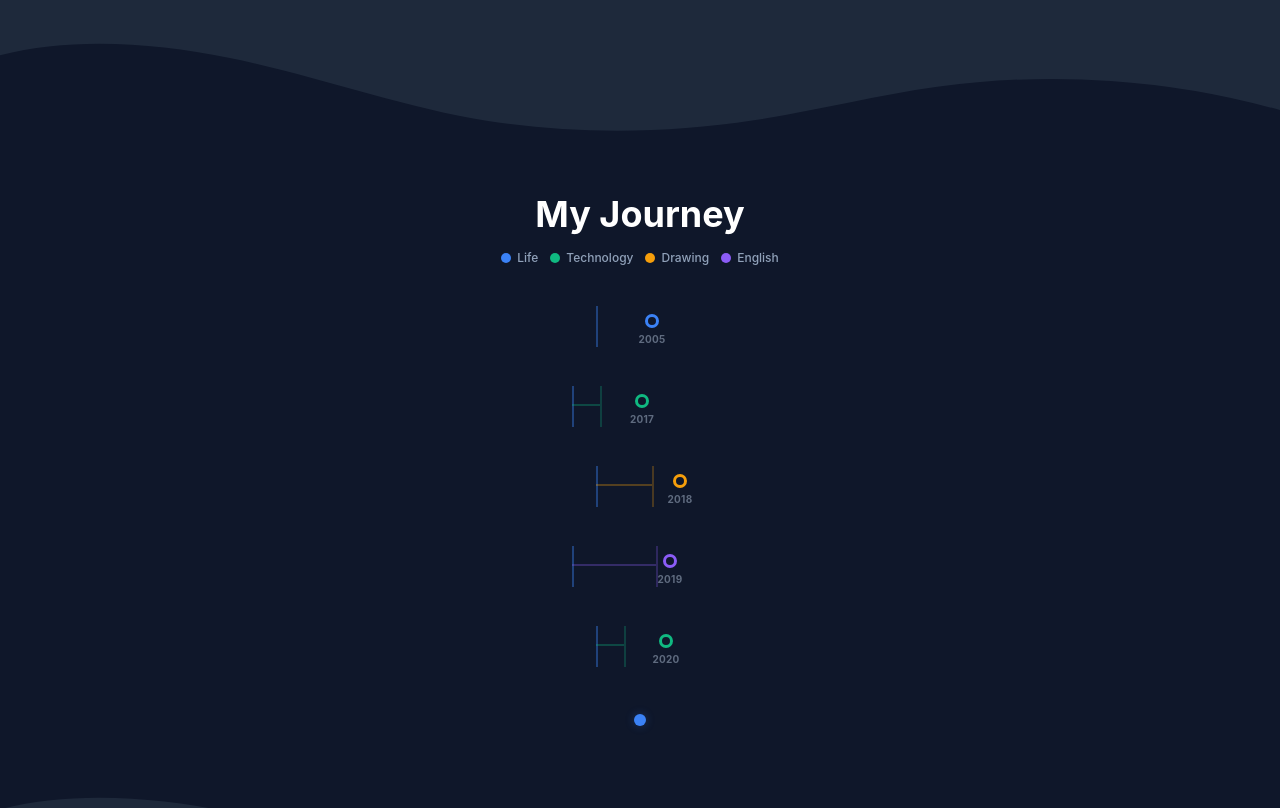
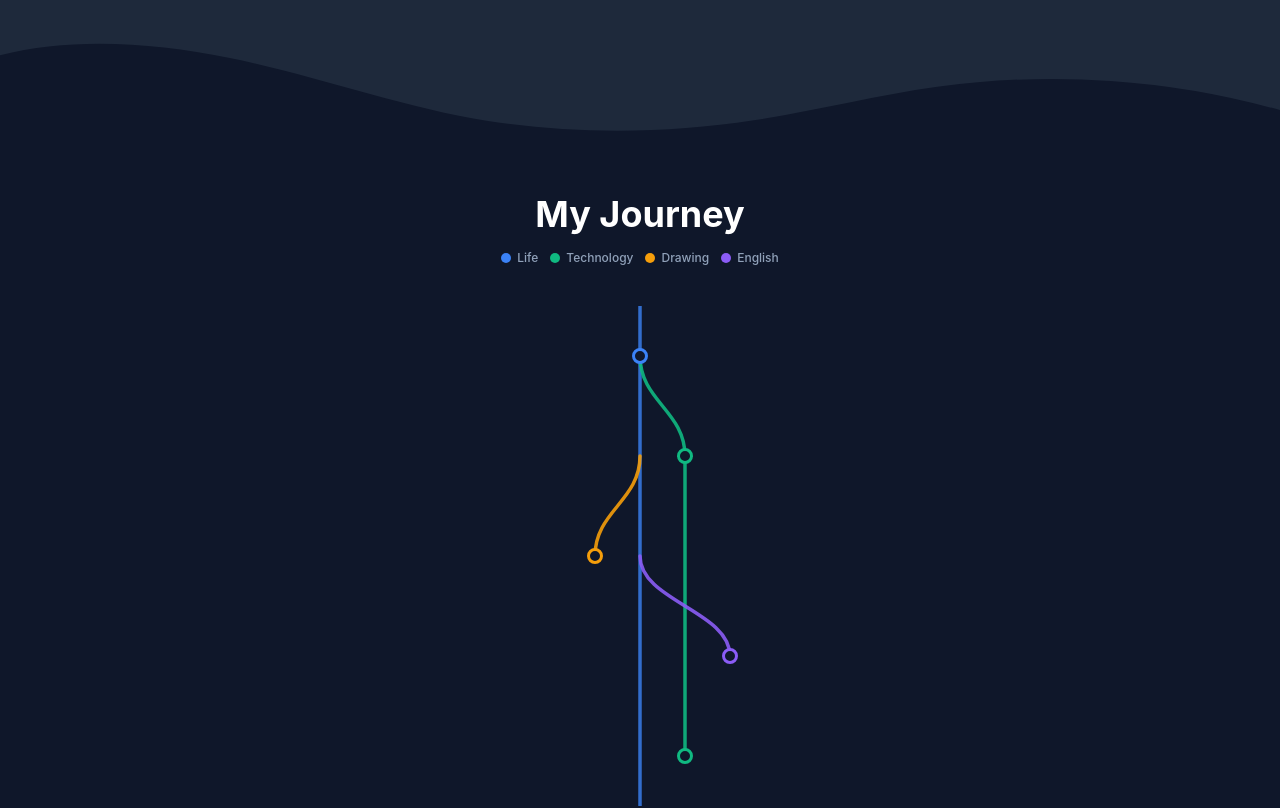
Before and after one commit to pedr0fsc/dev-portfolio, a React (Vite) app: page / in a window 1280 px wide. Shown: the part 560-1368 px from the top of the page. Built offline with nearby package versions, Linux system fonts and the light colour scheme.

Commit message:
Best display for graph and informations

```diff
--- a/src/components/GitGraph.jsx
+++ b/src/components/GitGraph.jsx
@@ -1,6 +1,9 @@
 import { useState, useMemo } from "react";
 import { useApp } from "../context/AppContext";
 import graphData from "../data/graph.json";
+
+const ROW_HEIGHT = 100; // Espaçamento vertical
+const COL_WIDTH = 45;   // Espaçamento horizontal entre colunas
 
 function buildTimeline(branches) {
   const allNodes = [];
@@ -19,7 +22,6 @@ function buildTimeline(branches) {
     });
   });
 
-  // Sort chronologically by year, then by branch index for stable ordering
   allNodes.sort((a, b) => {
     const yearDiff = parseInt(a.year) - parseInt(b.year);
     if (yearDiff !== 0) return yearDiff;
@@ -29,276 +31,238 @@ function buildTimeline(branches) {
   return allNodes;
 }
 
-/**
- * Commit dot — the "ball" on the graph line.
- * Expands into a mini card on hover / tap.
- */
-function CommitNode({ node, lang, isDark, side, branchColumns, totalColumns }) {
-  const [isExpanded, setIsExpanded] = useState(false);
-  const copy = node[lang] || node["en"];
-  const colIndex = branchColumns[node.branchId];
-
-  return (
-    <div
-      className="group relative flex items-start gap-0"
-      style={{ minHeight: "80px" }}
-      onMouseEnter={() => setIsExpanded(true)}
-      onMouseLeave={() => setIsExpanded(false)}
-      onTouchStart={() => setIsExpanded((v) => !v)}
-    >
-      {/* ── Left-side card (even rows) ── */}
-      {side === "left" && (
-        <div className="flex-1 flex justify-end pr-4 md:pr-6">
-          <NodeCard
-            copy={copy}
-            node={node}
-            isDark={isDark}
-            isExpanded={isExpanded}
-            align="right"
-            lang={lang}
-          />
-        </div>
-      )}
-      {side === "right" && <div className="flex-1" />}
-
-      {/* ── Graph column (dots + lines) ── */}
-      <div
-        className="relative flex flex-col items-center"
-        style={{ width: `${totalColumns * 28 + 20}px` }}
-      >
-        {/* Vertical line — main trunk */}
-        <div
-          className="absolute top-0 bottom-0 w-0.5 opacity-40"
-          style={{
-            left: `${0 * 28 + 10}px`,
-            backgroundColor: graphData.branches[0]?.color || "#3b82f6",
-          }}
-        />
-
-        {/* Vertical line for this branch */}
-        {colIndex > 0 && (
-          <div
-            className="absolute top-0 bottom-0 w-0.5 opacity-25"
-            style={{
-              left: `${colIndex * 28 + 10}px`,
-              backgroundColor: node.branchColor,
-            }}
-          />
-        )}
-
-        {/* Horizontal connector from main trunk to branch column */}
-        {colIndex > 0 && (
-          <div
-            className="absolute h-0.5 opacity-30"
-            style={{
-              top: "18px",
-              left: `${0 * 28 + 10}px`,
-              width: `${colIndex * 28}px`,
-              backgroundColor: node.branchColor,
-            }}
-          />
-        )}
-
-        {/* The commit dot */}
-        <div
-          className="relative z-10 mt-2 rounded-full border-[3px] transition-all duration-300 cursor-pointer shrink-0"
-          style={{
-            width: isExpanded ? "18px" : "14px",
-            height: isExpanded ? "18px" : "14px",
-            borderColor: node.branchColor,
-            backgroundColor: isExpanded
-              ? node.branchColor
-              : isDark
-              ? "#0f172a"
-              : "#f8fafc",
-            marginLeft: `${colIndex * 28}px`,
-            boxShadow: isExpanded
-              ? `0 0 12px ${node.branchColor}66`
-              : "none",
-          }}
-        />
-
-        {/* Year label under the dot */}
-        <span
-          className="mt-1 text-[10px] font-bold tracking-wide opacity-60 whitespace-nowrap"
-          style={{
-            marginLeft: `${colIndex * 28}px`,
-            color: isDark ? "#94a3b8" : "#64748b",
-          }}
-        >
-          {node.year}
-        </span>
-      </div>
-
-      {/* ── Right-side card (odd rows) ── */}
-      {side === "right" && (
-        <div className="flex-1 flex justify-start pl-4 md:pl-6">
-          <NodeCard
-            copy={copy}
-            node={node}
-            isDark={isDark}
-            isExpanded={isExpanded}
-            align="left"
-            lang={lang}
-          />
-        </div>
-      )}
-      {side === "left" && <div className="flex-1" />}
-    </div>
-  );
-}
-
-/**
- * The expandable mini-card that shows when hovering a commit dot.
- */
-function NodeCard({ copy, node, isDark, isExpanded, align, lang }) {
-  return (
-    <div
-      className={`
-        transition-all duration-300 ease-out rounded-xl overflow-hidden
-        border shadow-lg max-w-xs w-full
-        ${isExpanded
-          ? "opacity-100 translate-y-0 scale-100"
-          : "opacity-0 translate-y-2 scale-95 pointer-events-none"
-        }
-        ${isDark
-          ? "bg-slate-800/90 border-slate-700/60 backdrop-blur-sm"
-          : "bg-white/90 border-slate-200/80 backdrop-blur-sm"
-        }
-      `}
-      style={{
-        maxHeight: isExpanded ? "400px" : "0px",
-      }}
-    >
-      {/* Banner image */}
-      {node.banner && (
-        <img
-          src={node.banner}
-          alt={copy.title}
-          className="w-full h-28 object-cover"
-        />
-      )}
-
-      <div className="p-3">
-        {/* Branch badge */}
-        <div className="flex items-center gap-2 mb-1.5">
-          <span
-            className="inline-block w-2 h-2 rounded-full shrink-0"
-            style={{ backgroundColor: node.branchColor }}
-          />
-          <span
-            className="text-[10px] font-semibold uppercase tracking-wider opacity-70"
-            style={{ color: node.branchColor }}
-          >
-            {node.branchLabel[lang] || node.branchLabel["en"]}
-          </span>
-          <span className={`text-[10px] ml-auto ${isDark ? "text-slate-500" : "text-slate-400"}`}>
-            {node.age !== undefined && node.age !== null
-              ? `${node.age}y`
-              : ""}
-          </span>
-        </div>
-
-        <h4
-          className={`text-sm font-bold leading-snug ${
-            isDark ? "text-white" : "text-slate-900"
-          }`}
-        >
-          {copy.title}
-        </h4>
-        <p
-          className={`text-xs mt-1 leading-relaxed ${
-            isDark ? "text-slate-400" : "text-slate-600"
-          }`}
-        >
-          {copy.description}
-        </p>
-      </div>
-    </div>
-  );
-}
-
-/**
- * Git-graph timeline section.
- * Reads graph.json and renders a vertical branch-aware timeline.
- */
 export function GitGraph() {
   const { lang, theme } = useApp();
   const isDark = theme === "dark";
   const sectionCopy = graphData.sectionTitle[lang] || graphData.sectionTitle["en"];
 
-  // Assign each branch a column index (0 = main trunk, 1+  = branches)
+  // Mapeia colunas alternando entre direita (+1) e esquerda (-1) ao redor do Main (0)
   const branchColumns = useMemo(() => {
     const cols = {};
-    graphData.branches.forEach((b, i) => {
-      cols[b.id] = i;
+    let rightOffset = 1;
+    let leftOffset = -1;
+
+    graphData.branches.forEach((b) => {
+      if (b.id === "main") {
+        cols[b.id] = 0; // Main sempre centralizado em 0
+      } else {
+        if (Math.abs(rightOffset) <= Math.abs(leftOffset)) {
+          cols[b.id] = rightOffset;
+          rightOffset++;
+        } else {
+          cols[b.id] = leftOffset;
+          leftOffset--;
+        }
+      }
     });
+
     return cols;
   }, []);
 
-  const totalColumns = graphData.branches.length;
+  const timeline = useMemo(() => buildTimeline(graphData.branches), []);
 
-  const timeline = useMemo(
-    () => buildTimeline(graphData.branches),
-    []
+  // Define uma largura fixa suficiente para acomodar os desvios laterais
+  // O centro exato (Main Trunk) será rigorosamente em graphWidth / 2
+  const maxBranchesSide = Math.ceil((graphData.branches.length - 1) / 2);
+  const graphWidth = (maxBranchesSide * 2 + 1) * COL_WIDTH + 60;
+  const CENTER_X = graphWidth / 2;
+
+  const renderSvgConnections = () => {
+    const paths = [];
+
+    // 1. Linha do Main Trunk rigorosamente centralizada
+    paths.push(
+      <line
+        key="main-trunk"
+        x1={CENTER_X}
+        y1={0}
+        x2={CENTER_X}
+        y2={timeline.length * ROW_HEIGHT}
+        stroke={graphData.branches.find((b) => b.id === "main")?.color || "#3b82f6"}
+        strokeWidth="3.5"
+        strokeOpacity="0.8"
+      />
     );
 
+    // 2. Mapear histórico das branches
+    const branchNodes = {};
+    timeline.forEach((node, idx) => {
+      if (!branchNodes[node.branchId]) branchNodes[node.branchId] = [];
+      branchNodes[node.branchId].push({ ...node, rowIdx: idx });
+    });
+
+    Object.keys(branchNodes).forEach((bId) => {
+      if (bId === "main") return;
+
+      const nodes = branchNodes[bId];
+      const colOffset = branchColumns[bId];
+      const targetX = CENTER_X + colOffset * COL_WIDTH;
+
+      const firstNode = nodes[0];
+      const startX = CENTER_X;
+      const startY = (firstNode.rowIdx - 0.5) * ROW_HEIGHT;
+      const endY = firstNode.rowIdx * ROW_HEIGHT + ROW_HEIGHT / 2;
+
+      const tension = ROW_HEIGHT * 0.45;
+
+      // Desenha a curva do Main Trunk para o primeiro nó
+      paths.push(
+        <path
+          key={`branch-start-${bId}`}
+          d={`M ${startX} ${startY} C ${startX} ${startY + tension}, ${targetX} ${endY - tension}, ${targetX} ${endY}`}
+          stroke={firstNode.branchColor}
+          strokeWidth="3.5"
+          fill="none"
+          strokeOpacity="0.9"
+          strokeLinecap="round"
+        />
+      );
+
+      // Linhas verticais que conectam os pontos da mesma branch
+      for (let i = 0; i < nodes.length - 1; i++) {
+        const n1 = nodes[i];
+        const n2 = nodes[i + 1];
+        const y1 = n1.rowIdx * ROW_HEIGHT + ROW_HEIGHT / 2;
+        const y2 = n2.rowIdx * ROW_HEIGHT + ROW_HEIGHT / 2;
+
+        paths.push(
+          <line
+            key={`branch-line-${bId}-${i}`}
+            x1={targetX}
+            y1={y1}
+            x2={targetX}
+            y2={y2}
+            stroke={n1.branchColor}
+            strokeWidth="3.5"
+            strokeOpacity="0.9"
+          />
+        );
+      }
+    });
+
+    return paths;
+  };
+
   return (
-    <section
-      id="journey"
-      className="py-16 px-4 transition-colors duration-300 bg-[var(--bg-hero)] text-[var(--text-hero)]"
-    >
-      <div className="max-w-4xl mx-auto">
-        {/* Section title */}
+    <section id="journey" className="py-16 px-4 transition-colors duration-300 bg-[var(--bg-hero)] text-[var(--text-hero)]">
+      <div className="max-w-7xl mx-auto">
         <h2 className="text-2xl md:text-4xl font-bold text-center mb-4 text-[var(--text-hero-title)]">
           {sectionCopy}
         </h2>
 
-        {/* Branch legend */}
+        {/* Legend */}
         <div className="flex flex-wrap justify-center gap-3 mb-10">
           {graphData.branches.map((branch) => (
             <div key={branch.id} className="flex items-center gap-1.5">
-              <span
-                className="w-2.5 h-2.5 rounded-full"
-                style={{ backgroundColor: branch.color }}
-              />
-              <span
-                className={`text-xs font-medium ${
-                  isDark ? "text-slate-400" : "text-slate-500"
-                }`}
-              >
+              <span className="w-2.5 h-2.5 rounded-full" style={{ backgroundColor: branch.color }} />
+              <span className={`text-xs font-medium ${isDark ? "text-slate-400" : "text-slate-500"}`}>
                 {branch.label[lang] || branch.label["en"]}
               </span>
             </div>
           ))}
         </div>
 
-        {/* Timeline */}
-        <div className="relative">
+        {/* Timeline Container */}
+        <div className="relative flex justify-center">
+          {/* SVG Overlay perfeitamente alinhado */}
+          <svg
+            className="absolute top-0 left-1/2 -translate-x-1/2 pointer-events-none overflow-visible"
+            style={{
+              width: `${graphWidth}px`,
+              height: timeline.length * ROW_HEIGHT,
+            }}
+          >
+            {renderSvgConnections()}
+          </svg>
+
+          {/* Nós e Cards */}
+          <div className="w-full max-w-7xl flex flex-col z-10">
             {timeline.map((node, idx) => (
-            <CommitNode
+              <CommitRow
                 key={`${node.branchId}-${node.year}-${idx}`}
                 node={node}
                 lang={lang}
                 isDark={isDark}
                 side={idx % 2 === 0 ? "left" : "right"}
-              branchColumns={branchColumns}
-              totalColumns={totalColumns}
+                colOffset={branchColumns[node.branchId]}
+                centerX={CENTER_X}
+                graphWidth={graphWidth}
               />
             ))}
-
-          {/* Terminal dot at the bottom */}
-          <div className="flex justify-center pt-2">
-            <div
-              className="w-3 h-3 rounded-full"
-              style={{
-                backgroundColor: graphData.branches[0]?.color || "#3b82f6",
-                boxShadow: `0 0 10px ${graphData.branches[0]?.color || "#3b82f6"}44`,
-              }}
-            />
           </div>
         </div>
       </div>
     </section>
   );
 }
+
+function CommitRow({ node, lang, isDark, side, colOffset, centerX, graphWidth }) {
+  const [isExpanded, setIsExpanded] = useState(false);
+  const copy = node[lang] || node["en"];
+  const dotX = centerX + colOffset * COL_WIDTH;
+
+  return (
+    <div
+      className="flex items-center w-full"
+      style={{ height: `${ROW_HEIGHT}px` }}
+      onMouseEnter={() => setIsExpanded(true)}
+      onMouseLeave={() => setIsExpanded(false)}
+    >
+      {/* Lado Esquerdo */}
+      <div className="flex-1 flex justify-end pr-4">
+        {side === "left" && (
+          <NodeCard copy={copy} node={node} isDark={isDark} isExpanded={isExpanded} lang={lang} />
+        )}
+      </div>
+
+      {/* Coluna Central do Grafo */}
+      <div className="relative flex-shrink-0" style={{ width: `${graphWidth}px`, height: "100%" }}>
+        <div
+          className="absolute top-1/2 -translate-y-1/2 -translate-x-1/2 rounded-full border-[3px] transition-all duration-300 cursor-pointer"
+          style={{
+            left: `${dotX}px`,
+            width: isExpanded ? "20px" : "16px",
+            height: isExpanded ? "20px" : "16px",
+            borderColor: node.branchColor,
+            backgroundColor: isDark ? "#0f172a" : "#ffffff",
+            boxShadow: isExpanded ? `0 0 16px ${node.branchColor}` : "none",
+          }}
+        />
+      </div>
+
+      {/* Lado Direito */}
+      <div className="flex-1 flex justify-start pl-4">
+        {side === "right" && (
+          <NodeCard copy={copy} node={node} isDark={isDark} isExpanded={isExpanded} lang={lang} />
+        )}
+      </div>
+    </div>
+  );
+}
+
+function NodeCard({ copy, node, isDark, isExpanded, lang }) {
+  return (
+    <div
+      className={`transition-all duration-300 ease-out rounded-xl overflow-hidden border shadow-lg max-w-xs w-full ${
+        isExpanded ? "opacity-100 scale-100 z-30" : "opacity-0 scale-95 pointer-events-none"
+      } ${
+        isDark ? "bg-slate-800/90 border-slate-700/60 backdrop-blur-sm" : "bg-white/90 border-slate-200/80 backdrop-blur-sm"
+      }`}
+    >
+      {node.banner && <img src={node.banner} alt={copy.title} className="w-full h-24 object-cover" />}
+      <div className="p-3">
+        <div className="flex items-center gap-2 mb-1">
+          <span className="w-2 h-2 rounded-full shrink-0" style={{ backgroundColor: node.branchColor }} />
+          <span className="text-[10px] font-semibold uppercase tracking-wider opacity-70" style={{ color: node.branchColor }}>
+            {node.branchLabel[lang] || node.branchLabel["en"]}
+          </span>
+          <span className={`text-[10px] ml-auto ${isDark ? "text-slate-500" : "text-slate-400"}`}>
+            {node.age !== undefined && node.age !== null ? `${node.age}y` : ""}
+          </span>
+        </div>
+        <h4 className={`text-sm font-bold ${isDark ? "text-white" : "text-slate-900"}`}>{copy.title}</h4>
+        <p className={`text-xs mt-1 ${isDark ? "text-slate-400" : "text-slate-600"}`}>{copy.description}</p>
+      </div>
+    </div>
+  );
+}
```
Lines whose indentation alone changed are shown as unchanged.
